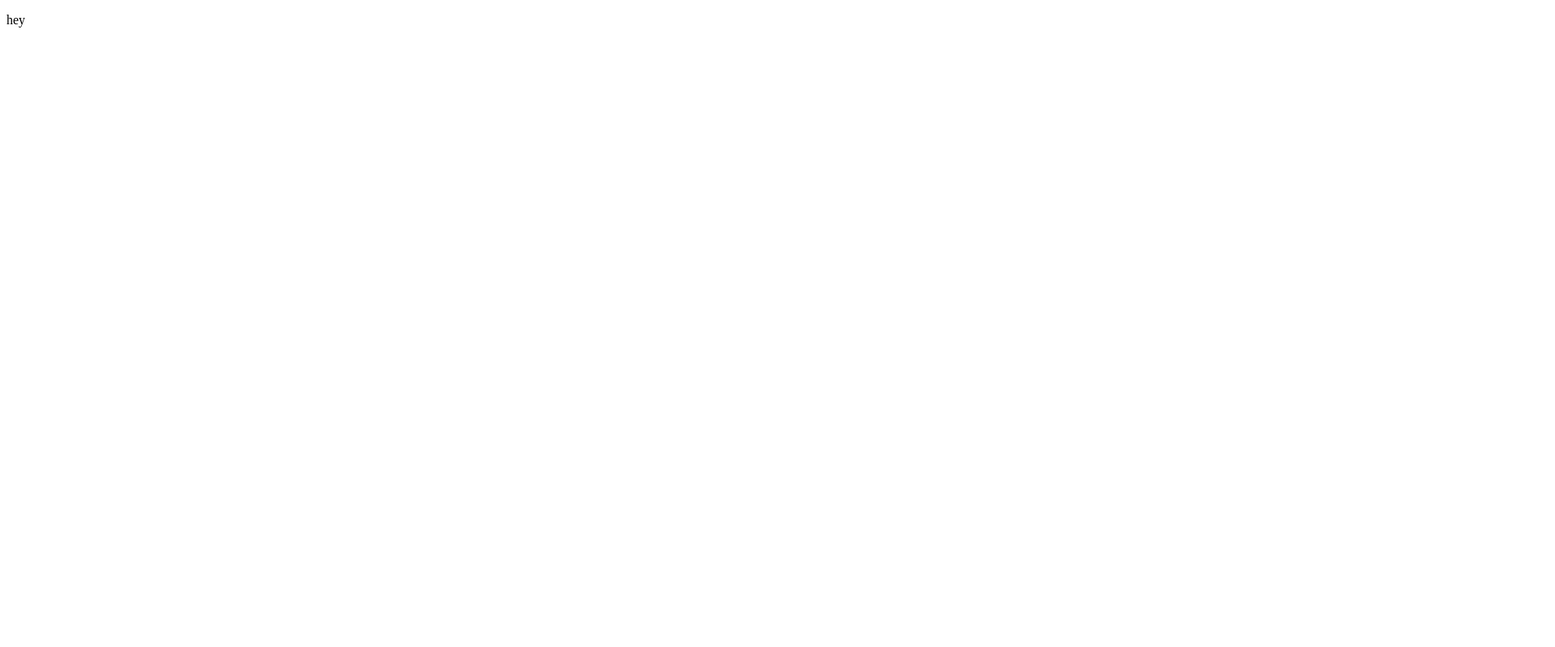
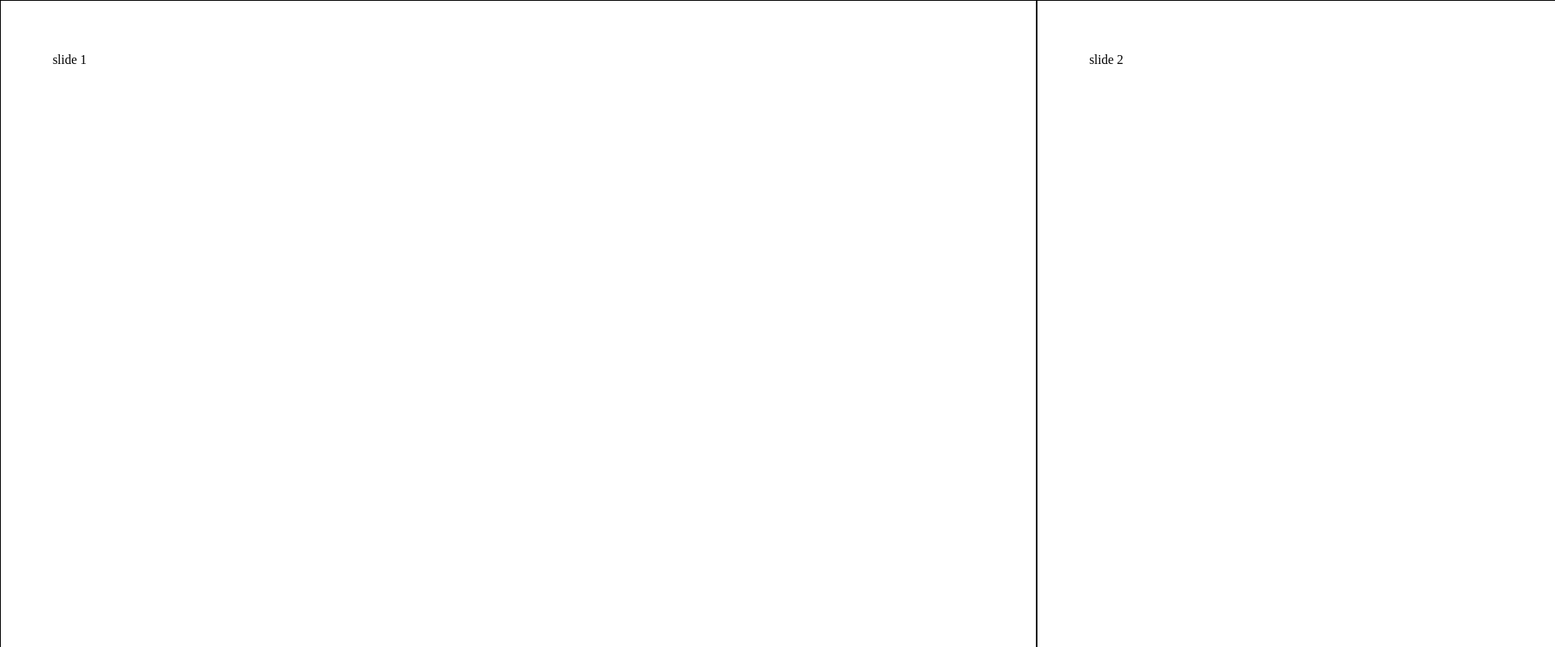
Before and after one commit to fourside/ie-ignore-slide, a website built with webpack: page src/index.html in a window 1280 px wide. Shown: the top 799 px of the page at 81% size, 1920 px wide, since content can reach past the window. Built offline with nearby package versions, Linux system fonts and the light colour scheme.

Commit message:
add slide elements

```diff
--- a/src/index.html
+++ b/src/index.html
@@ -7,8 +7,14 @@
   </head>
   <body>
     <main class="main" id="slider">
-      <x-slide>
-        hey
+      <x-slide class="slide">
+        slide 1
+      </x-slide>
+      <x-slide class="slide">
+        slide 2
+      </x-slide>
+      <x-slide class="slide">
+        slide 3
       </x-slide>
     </main>
   </body>
--- a/src/slide.js
+++ b/src/slide.js
@@ -10,7 +10,15 @@ export default class Slide extends HTMLElement {
   get template() {
     const text = this.innerHTML.trim();
     return html`
-      <p>${text}</p>
+      <style>
+      div {
+        margin: 0;
+        padding: 5%;
+      }
+      </style>
+      <div>
+        ${text}
+      </div>
     `;
   }
 }
--- a/src/style.css
+++ b/src/style.css
@@ -0,0 +1,16 @@
+html {
+  height: 100%;
+}
+body, main {
+  height: 100%;
+  margin: 0;
+}
+main {
+  display: flex;
+  width: 300%; /** depends on count of slides **/
+  margin: 0;
+}
+x-slide {
+  flex-basis: 100%;
+  border: 1px solid black;
+}
```
